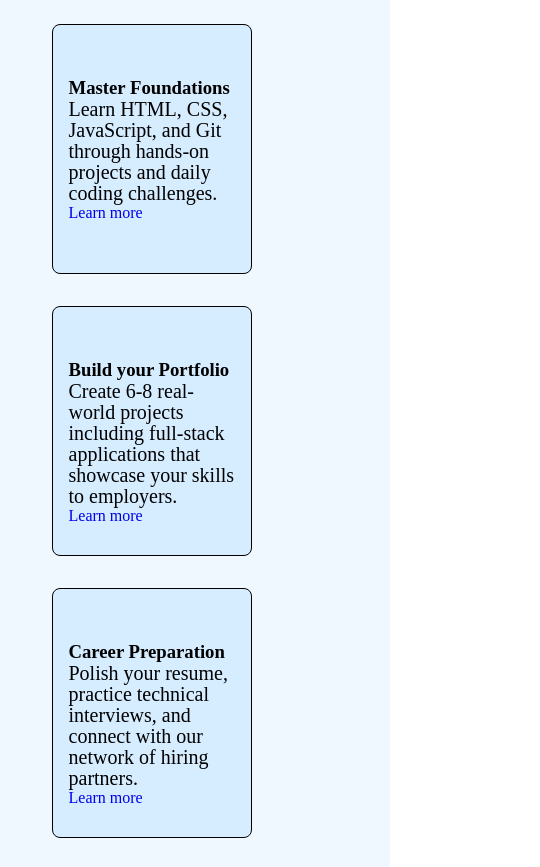
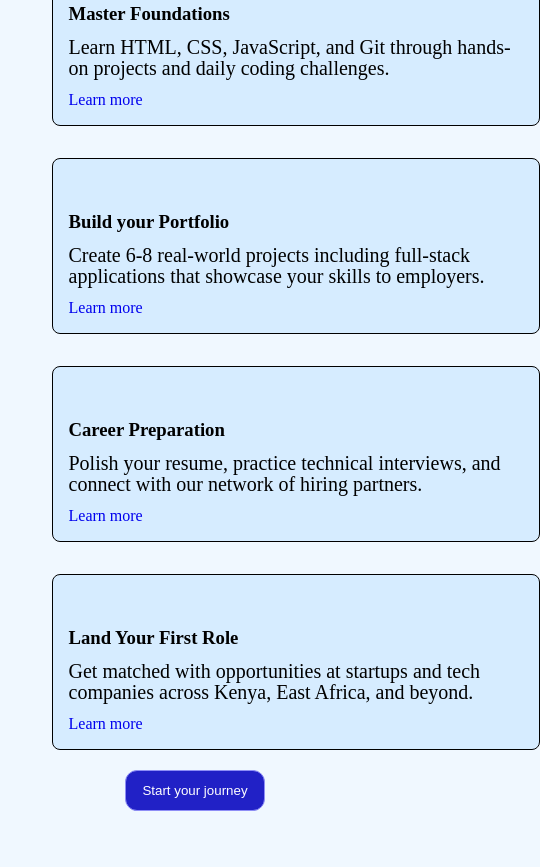
Before and after one commit to bennah995/mctaba-week-1, a plain HTML site: page index.html in a window 390 px wide. Shown: the part 1879-2746 px from the top of the page, 540 px wide, since content can reach past the window. Drawn offline with Linux system fonts and the light colour scheme.

Commit message:
cleaned up css file

```diff
--- a/style.css
+++ b/style.css
@@ -18,6 +18,8 @@
   background-color: var(--bg-color);
   color: var(--light-text); */
   align-items: center;
+  background-color: aliceblue;
+
 }
 
 
@@ -100,7 +102,6 @@
 
   width: 100%;
   margin: 0 auto;
-  /* margin-bottom: 40px; */
 
 }
 
@@ -141,12 +142,12 @@
 
 button:hover {
   color: aqua;
-  background-color: rgba(87, 63, 210, 0.414);
+  /* background-color: rgba(87, 63, 210, 0.414); */
   border: 1px solid black;
 }
 
 button:active {
-  color: rgb(39, 213, 79);
+  color: rgb(5, 255, 63);
 }
 
 .hero-list {
@@ -177,7 +178,7 @@
   margin: 0 auto;
   width: 100%;
   margin: 0 auto;
-  padding-top: 40px;
+  padding: 40px 0;
 
 }
 
@@ -200,16 +201,19 @@
   padding: 16px;
   min-height: 150px;
   margin-top: 4px;
-  width: 200px;
-  height: 250px;
+  width: (50% * rem);
+  height: auto;
   margin: 0 auto;
 }
 
+article p{
+  padding: 12px 0;
+}
+
 .section-head {
-  max-width: 100%;
+  margin: 0 auto;
   align-items: center;
   text-align: center;
-  margin: 0 auto;
 }
 
 .article-room {
@@ -242,7 +246,7 @@
 .startJourney {
   display: flex;
   justify-content: center;
-  margin-top: 8px;
+  margin-top: 12px;
 }
 
 
@@ -271,6 +275,9 @@
 
   article {
     flex-direction: column;
+    width: 350%;
+    margin: 0 auto;
+    height: auto;
   }
 
   .article-room {
```
